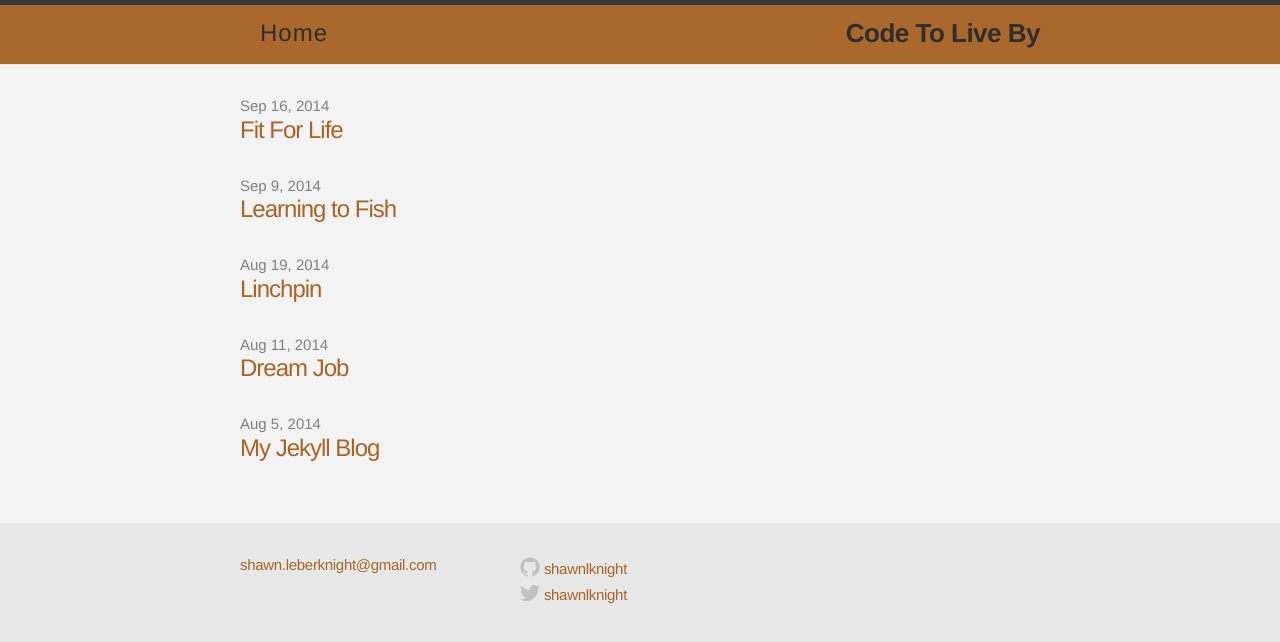
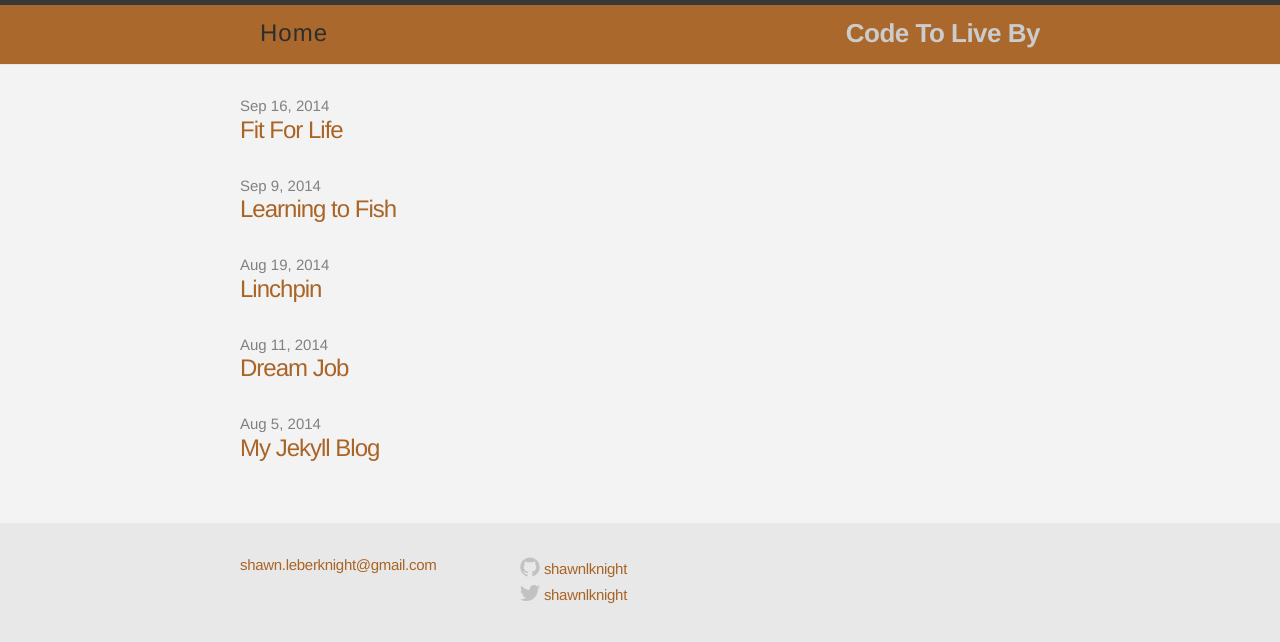
Before and after one commit to shawnlknight/blog, a Jekyll site: the page built from index.html, in a window 1280 px wide. Shown: the top 642 px of the page. Built offline with Jekyll 4.4.1, drawn with Linux system fonts in a browser that asks for light colours.

Commit message:
Update main.css

```diff
--- a/css/main.css
+++ b/css/main.css
@@ -52,7 +52,7 @@
 .site-title:hover,
 .site-title:visited {
   display: block;
-  color: #282828;
+  color: #ccc;
   font-size: 26px;
   font-weight: bold;
   letter-spacing: -.5px;
```
